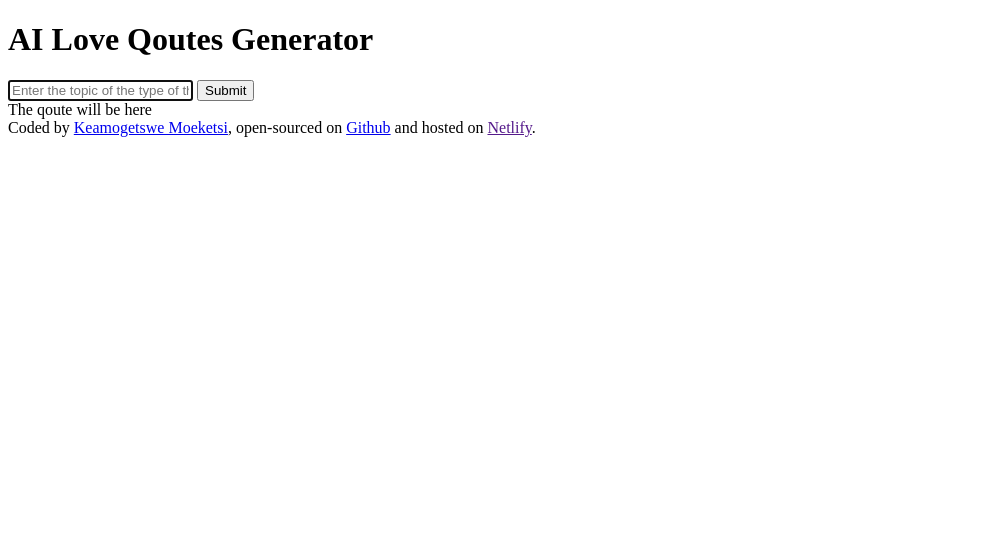
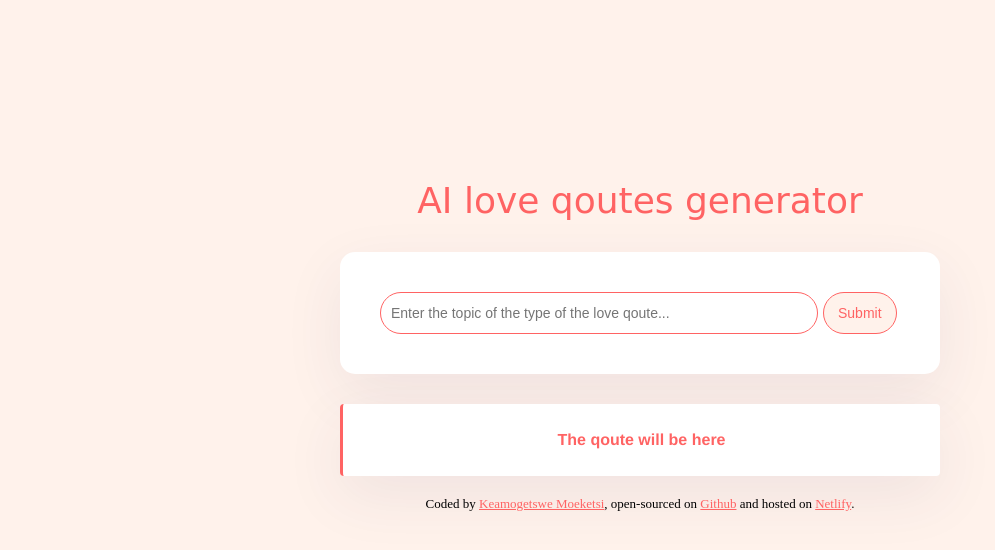
Before and after one commit to chantyymore/love-qoutes-generator, a plain HTML site: page index.html in a window 1280 px wide. Shown: the whole page, without its empty margins (0-995 px from the left). Drawn offline with Linux system fonts and the light colour scheme; a web font is replaced by a local one.

Commit message:
added style to the project

```diff
--- a/index.html
+++ b/index.html
@@ -3,29 +3,30 @@
 <head>
     <meta charset="UTF-8">
     <meta name="viewport" content="width=device-width, initial-scale=1.0">
+    <link href="https://fonts.googleapis.com/css2?family=Edu+QLD+Hand:wght@500&display=swap" rel="stylesheet">
     <link rel="stylesheet" href="src/style.css">
     <title>AI Love Qoutes Generator</title>
 </head>
 <body>
+    <div class="container">
         <header>
-        <h1>AI Love Qoutes Generator</h1>
+            <h1>AI love qoutes generator</h1>
         </header>
         <main>
             <form>
                 <input
                 type="text" placeholder="Enter the topic of the type of the love qoute..."
                 autofocus required
-            autocomplete="off"/>
-            <input type="submit"/>
-            <div class="generated-qoute">The qoute will be here</div>
+                autocomplete="off"
+                class="instruction"/>
+                <input type="submit" class="submit-button"/>
             </form>
+            <div class="qoute">The qoute will be here</div>
         </main>
-
-
-
         <footer>
             Coded by <a href="https://github.com/chantyymore" target="_blank">Keamogetswe Moeketsi</a>, open-sourced on <a href="https://github.com/chantyymore/love-qoutes-generator" target="_blank">Github</a> and hosted on <a href="" target="_blank">Netlify</a>.
         </footer>
+    </div>
 
     <script src="src/index.js"></script>
 </body>
--- a/src/style.css
+++ b/src/style.css
@@ -0,0 +1,89 @@
+body{
+    background: #FFF2EB;
+
+}
+h1{
+    color: #FF6363;
+    text-align: center;
+    font-size: 36px;
+    line-height: 1.5;
+    font-family: "Edu QLD Hand", cursive;
+    font-optical-sizing: auto;
+    font-weight: 500;
+
+}
+header{
+    margin-bottom: 20px;
+}
+main{
+    font-family: Helvetica, Arial, sans-serif;
+}
+.container{
+    margin: 120px auto;
+    max-width: 600px;
+    padding:30px;
+}
+form{
+    padding: 40px;
+    background: white;
+    border-radius: 15px;
+    margin-bottom: 20px;
+    display: flex;
+    margin-bottom: 30px;
+    box-shadow: 0px 20px 60px rgba(65, 50, 100, 0.08);
+}
+.instruction{
+    padding: 10px;
+    width: 80%;
+    border-radius: 50px;
+    border: 1px solid #FF6363 ;
+    font-size: 14px;
+    line-height: 20px;
+}
+.instruction:focus {
+    border: 1px solid #FF6363;
+    outline: none;
+    box-shadow: none;
+    transition: all 150ms ease-in-out;
+}
+.instruction:hover {
+    border: 3px solid #FF6363;  /* Force same border on focus */
+    outline: none;
+    box-shadow: none;
+}
+.submit-button{
+    margin-left: 5px;
+    background:  #FFF2EB;
+    color:#FF6363;
+    border-radius: 50px;
+    border: 1px solid #FF6363 ;
+    padding: 10px 14px;
+    font-size: 14px;
+}
+.submit-button:hover{
+    background: #FF6363;
+    color:#FFF2EB;
+    cursor:pointer;
+}
+.qoute{
+    font-size: 16px;
+    background-color: white;
+    color: #FF6363;
+    font-weight: 600;
+    padding:20px;
+    line-height: 2;
+    margin-bottom: 20px;
+    border-radius: 4px;
+    text-align: center;
+    border-left: 3px solid #FF6363 ; ;
+    box-shadow: 0px 20px 60px rgba(65, 50, 100, 0.08);
+}
+
+a{
+    color: #FF6363;
+}
+
+footer{
+    text-align: center;
+    font-size: 13px;
+}
```
Lines whose indentation alone changed are shown as unchanged.
